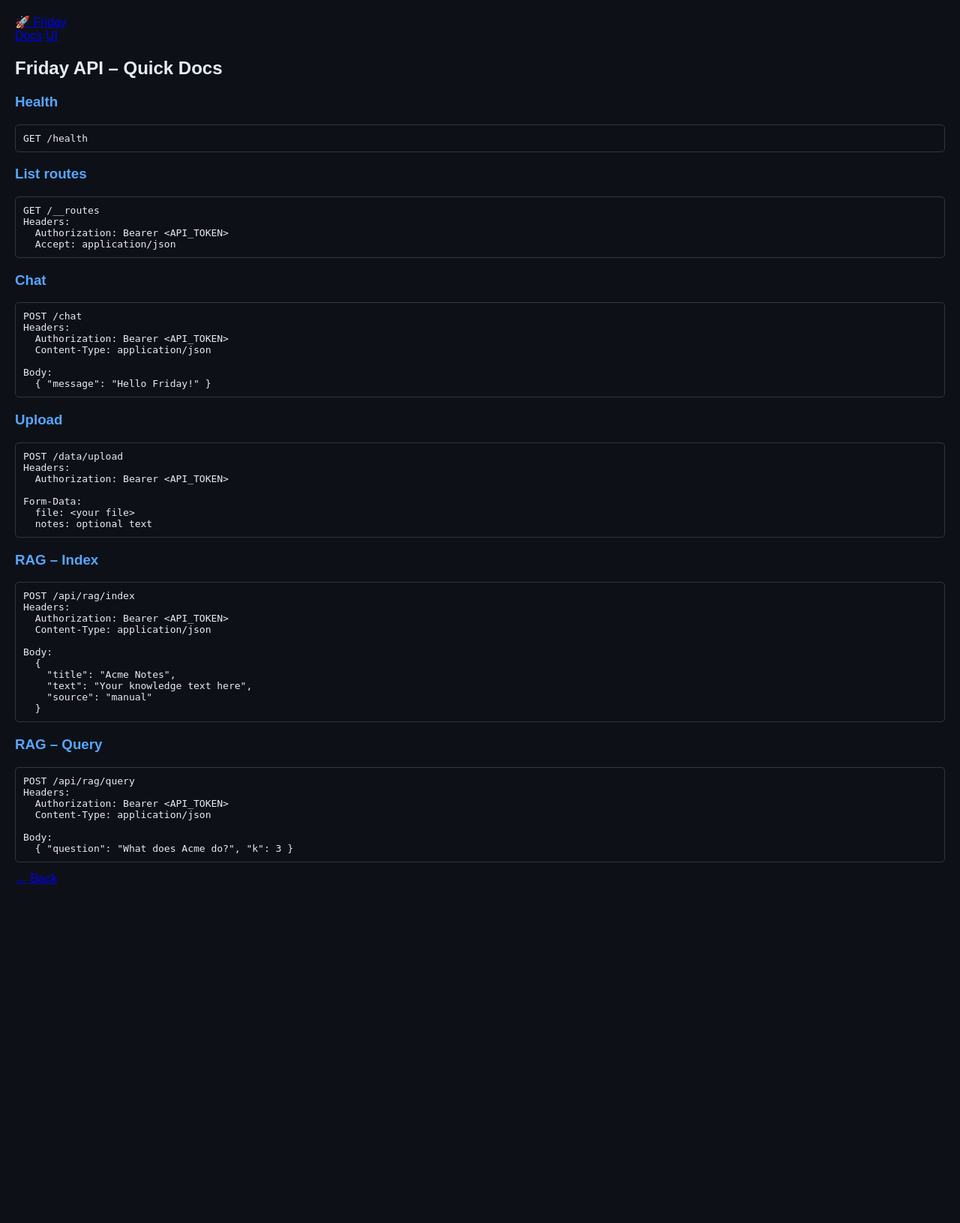
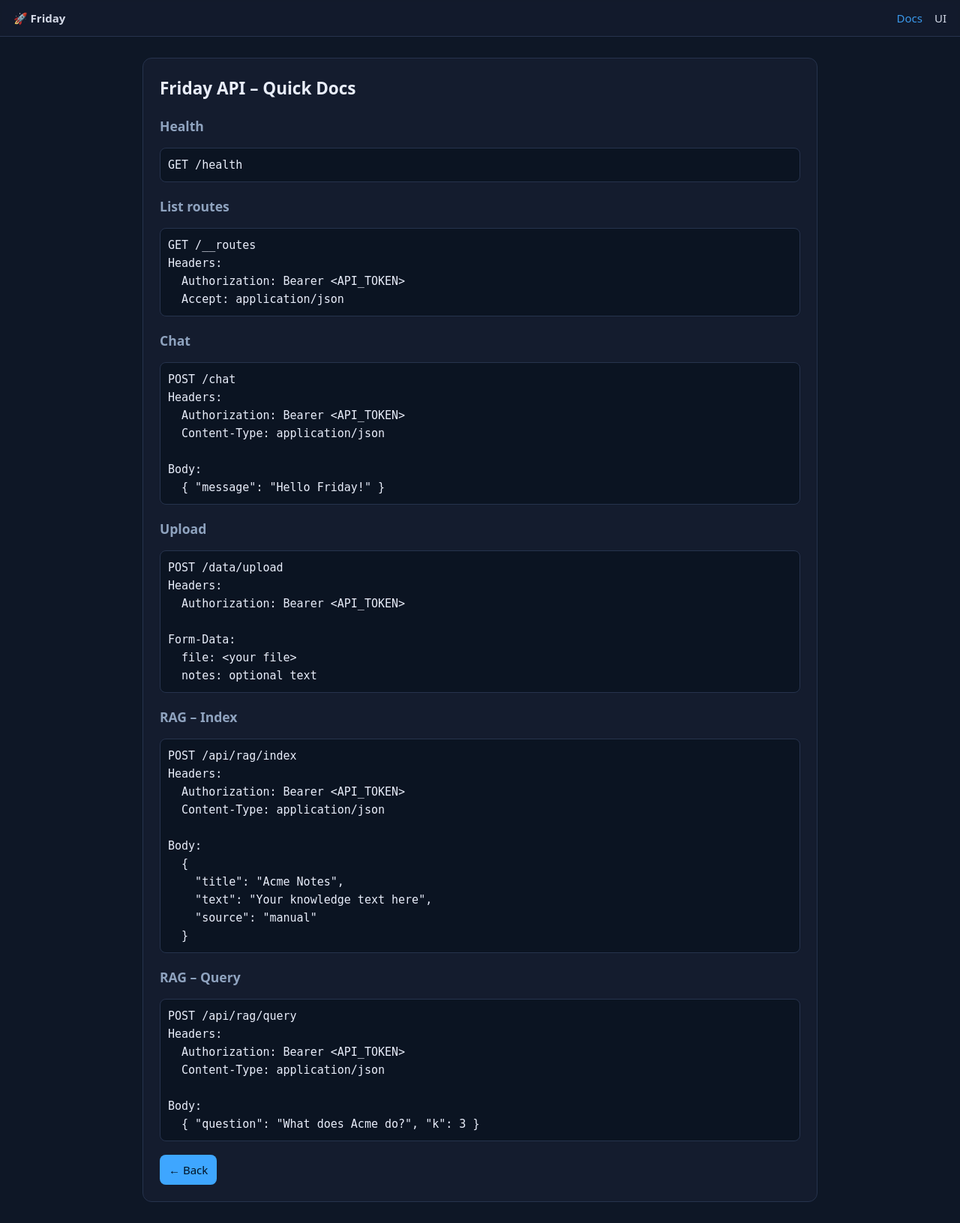
Before and after one commit to goatman88/friday_full_bundle, a Flask app: page /docs in a window 1280 px wide. Shown: the whole page at 75% size. Before the commit the page ends 1179 px from the top, so only its background shows below. Run offline with Flask 3, Linux system fonts and the light colour scheme.

Commit message:
Update site.css

```diff
--- a/static/site.css
+++ b/static/site.css
@@ -1,57 +1,26 @@
-body {
-  font-family: Arial, sans-serif;
-  background: #0d1117;
-  color: #e6edf3;
-  margin: 20px;
+:root{
+  --bg:#0e1726; --card:#141c2e; --ink:#e9eefb; --muted:#8fa3bf; --accent:#3ea6ff; --line:#26334d;
 }
+*{box-sizing:border-box}
+body.page{margin:0;background:var(--bg);color:var(--ink);font:15px/1.6 system-ui,Segoe UI,Roboto,Arial,sans-serif}
 
-h1, h3 {
-  color: #58a6ff;
-}
+.nav{display:flex;gap:16px;align-items:center;padding:12px 18px;border-bottom:1px solid var(--line);background:rgba(20,28,46,.8);backdrop-filter:saturate(120%) blur(6px);position:sticky;top:0}
+.nav a{color:var(--ink);text-decoration:none;opacity:.9}
+.nav a:hover{color:var(--accent)}
+.nav .brand{font-weight:700}
+.nav .spacer{flex:1}
+.nav a.active{color:var(--accent)}
 
-.container {
-  max-width: 600px;
-  margin: auto;
-  padding: 20px;
-  background: #161b22;
-  border-radius: 8px;
-}
+.card{max-width:900px;margin:28px auto;background:var(--card);border:1px solid var(--line);border-radius:12px;padding:22px}
+h1,h2{margin:0 0 10px}
+h3{margin:18px 0 8px;color:var(--muted)}
+pre{background:#0b1422;border:1px solid var(--line);border-radius:8px;padding:10px;overflow:auto}
+.mono{font-family:ui-monospace,SFMono-Regular,Consolas,monospace}
+.mt{margin-top:18px}
 
-label {
-  display: block;
-  margin-top: 15px;
-  font-weight: bold;
-}
-
-input, textarea {
-  width: 100%;
-  margin-top: 5px;
-  padding: 8px;
-  border-radius: 5px;
-  border: 1px solid #30363d;
-  background: #0d1117;
-  color: #e6edf3;
-}
-
-button {
-  margin-top: 10px;
-  padding: 8px 15px;
-  border: none;
-  border-radius: 5px;
-  cursor: pointer;
-  background: #238636;
-  color: white;
-  font-weight: bold;
-}
-
-button:hover {
-  background: #2ea043;
-}
-
-pre {
-  background: #0d1117;
-  padding: 10px;
-  border: 1px solid #30363d;
-  border-radius: 5px;
-  overflow-x: auto;
-}
+.grid{display:grid;grid-template-columns:1fr;gap:10px}
+.row{display:flex;gap:8px}
+input,textarea{width:100%;background:#0b1422;color:var(--ink);border:1px solid var(--line);border-radius:8px;padding:10px}
+button{background:var(--accent);color:#001224;border:none;border-radius:8px;padding:10px 14px;font-weight:600;cursor:pointer}
+button.ghost{background:transparent;color:var(--ink);border:1px solid var(--line)}
+.btn{display:inline-block;background:var(--accent);color:#001224;border-radius:8px;padding:8px 12px;text-decoration:none}
```
